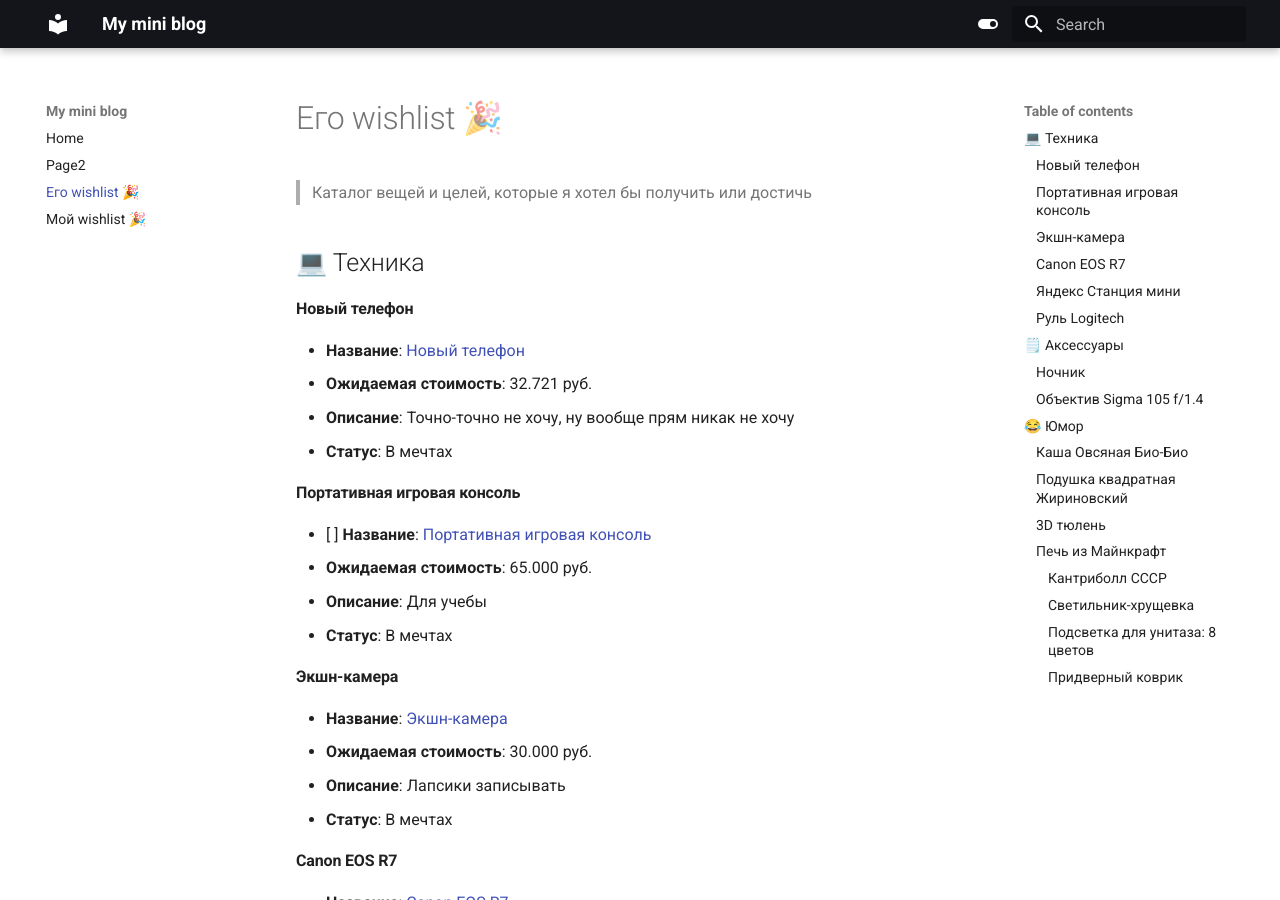
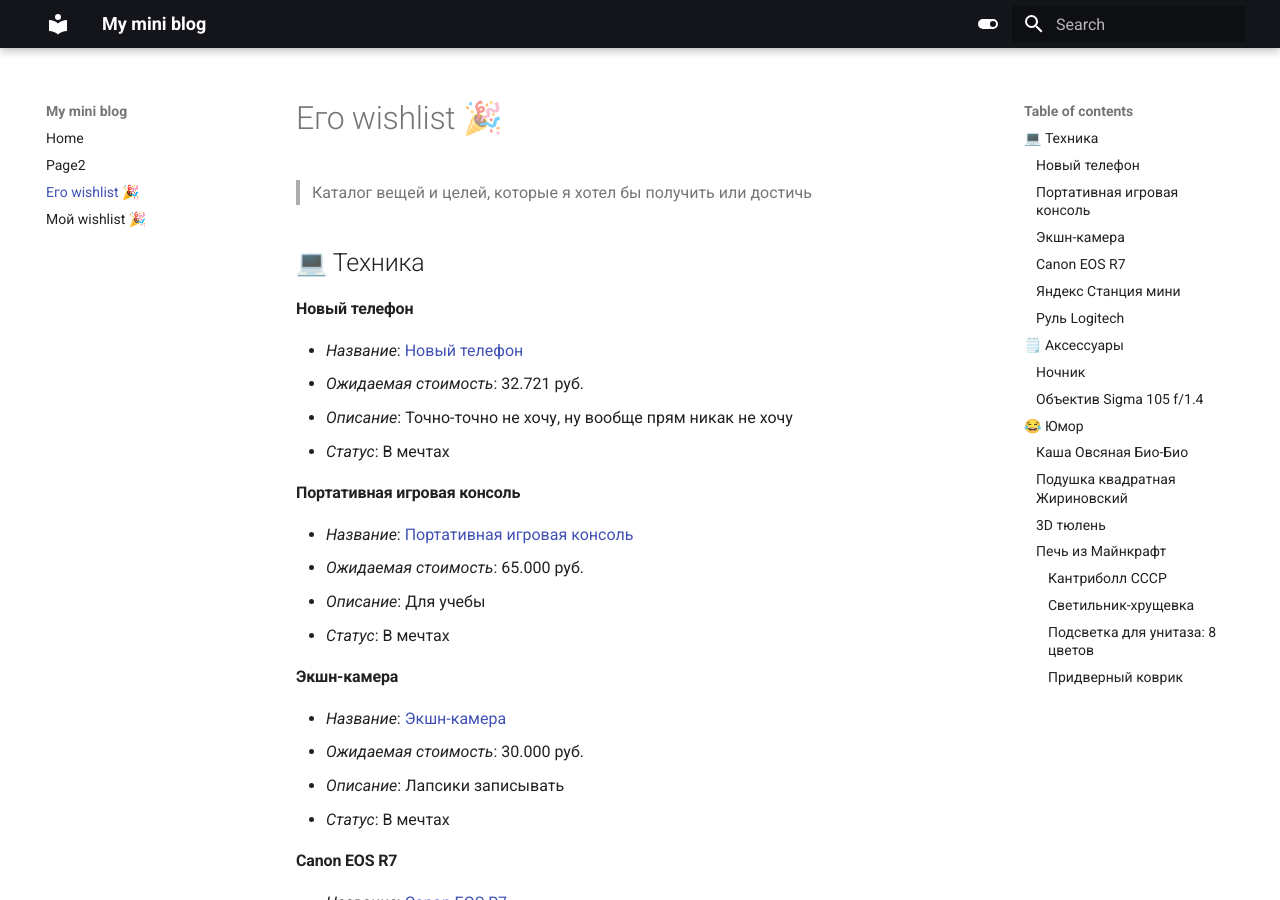
Before and after one commit to Feldmarshxll/personal-blog, an MkDocs documentation site: the page built from docs/Его wishlist 🎉.md, in a window 1280 px wide and 900 px high. Built offline with MkDocs 1.6.1 and Material for MkDocs 9.7.7, drawn with Linux system fonts in a browser that asks for light colours.

```diff
--- a/docs/Его wishlist 🎉.md
+++ b/docs/Его wishlist 🎉.md
@@ -2,100 +2,100 @@
 
 ## 💻 Техника
 #### Новый телефон
-- **Название**: [Новый телефон](https://market.yandex.ru/cc/fApEb9t)
-- **Ожидаемая стоимость**: 32.721 руб.
-- **Описание**: Точно-точно не хочу, ну вообще прям никак не хочу
-- **Статус**: В мечтах
+- *Название*: [Новый телефон](https://market.yandex.ru/cc/fApEb9t)
+- *Ожидаемая стоимость*: 32.721 руб.
+- *Описание*: Точно-точно не хочу, ну вообще прям никак не хочу
+- *Статус*: В мечтах
 
 #### Портативная игровая консоль
-- [ ]  **Название**: [Портативная игровая консоль](https://market.yandex.ru/cc/TNCAC8j)
-- **Ожидаемая стоимость**: 65.000 руб.
-- **Описание**: Для учебы
-- **Статус**: В мечтах
+- *Название*: [Портативная игровая консоль](https://market.yandex.ru/cc/TNCAC8j)
+- *Ожидаемая стоимость*: 65.000 руб.
+- *Описание*: Для учебы
+- *Статус*: В мечтах
 
 #### Экшн-камера
-- **Название**: [Экшн-камера](https://market.yandex.ru/cc/FDt1fdT)
-- **Ожидаемая стоимость**: 30.000 руб.
-- **Описание**: Лапсики записывать
-- **Статус**: В мечтах
+- *Название*: [Экшн-камера](https://market.yandex.ru/cc/FDt1fdT)
+- *Ожидаемая стоимость*: 30.000 руб.
+- *Описание*: Лапсики записывать
+- *Статус*: В мечтах
 
 #### Canon EOS R7
-- **Название**: [Canon EOS R7](https://market.yandex.ru/cc/9QbuuHl)
-- **Ожидаемая стоимость**: 100.000 руб.
-- **Описание**: Ну надо же новую камеру искать
-- **Статус**: В мечтах
+- *Название*: [Canon EOS R7](https://market.yandex.ru/cc/9QbuuHl)
+- *Ожидаемая стоимость*: 100.000 руб.
+- *Описание*: Ну надо же новую камеру искать
+- *Статус*: В мечтах
 
 
 #### Яндекс Станция мини
-- **Название**: [Яндекс Станция мини](https://market.yandex.ru/cc/6GSD7wK)
-- **Ожидаемая стоимость**: 8519 руб.
-- **Описание**: Давно хотел
-- **Статус**: В мечтах
+- *Название*: [Яндекс Станция мини](https://market.yandex.ru/cc/6GSD7wK)
+- *Ожидаемая стоимость*: 8519 руб.
+- *Описание*: Давно хотел
+- *Статус*: В мечтах
 
 #### Руль Logitech
-- **Название**: [Руль Logitech](https://market.yandex.ru/cc/Nqn2QpK)
-- **Ожидаемая стоимость**: 32.000 руб.
-- **Описание**: Кататься
-- **Статус**: В мечтах
+- *Название*: [Руль Logitech](https://market.yandex.ru/cc/Nqn2QpK)
+- *Ожидаемая стоимость*: 32.000 руб.
+- *Описание*: Кататься
+- *Статус*: В мечтах
 
 ## 🗒️ Аксессуары
 #### Ночник
-- **Название**: [Ночник](https://market.yandex.ru/cc/IYr1v4j)
-- **Ожидаемая стоимость**: 400 руб.
-- **Описание**: Планы записывать
-- **Статус**: В мечтах
+- *Название*: [Ночник](https://market.yandex.ru/cc/IYr1v4j)
+- *Ожидаемая стоимость*: 400 руб.
+- *Описание*: Планы записывать
+- *Статус*: В мечтах
 
 #### Объектив Sigma 105 f/1.4
-- **Название**: [Объектив Sigma 105 f/1.4](https://market.yandex.ru/cc/ITxuA3j)
-- **Ожидаемая стоимость**: 120.000 руб.
-- **Описание**: Надо-надо
-- **Статус**: В мечтах
+- *Название*: [Объектив Sigma 105 f/1.4](https://market.yandex.ru/cc/ITxuA3j)
+- *Ожидаемая стоимость*: 120.000 руб.
+- *Описание*: Надо-надо
+- *Статус*: В мечтах
 
 ## 😂 Юмор
 #### Каша Овсяная Био-Био
-- **Название**: [Каша Овсяная Био-Био](https://market.yandex.ru/cc/RyLwG5P)
-- **Ожидаемая стоимость**: 24 руб.
-- **Описание**: Это база еды - основы кулинарии
-- **Статус**: В мечтах
+- *Название*: [Каша Овсяная Био-Био](https://market.yandex.ru/cc/RyLwG5P)
+- *Ожидаемая стоимость*: 24 руб.
+- *Описание*: Это база еды - основы кулинарии
+- *Статус*: В мечтах
 
 #### Подушка квадратная Жириновский
-- **Название**: [Подушка квадратная Жириновский](https://market.yandex.ru/cc/jPcCSDT)
-- **Ожидаемая стоимость**: 928 руб.
-- **Описание**: Хватит это терпеть!
-- **Статус**: В мечтах
+- *Название*: [Подушка квадратная Жириновский](https://market.yandex.ru/cc/jPcCSDT)
+- *Ожидаемая стоимость*: 928 руб.
+- *Описание*: Хватит это терпеть!
+- *Статус*: В мечтах
 
 #### 3D тюлень
-- **Название**: [3D тюлень](https://market.yandex.ru/cc/LShEXCs)
-- **Ожидаемая стоимость**: 800 руб.
-- **Описание**: Пельмень
-- **Статус**: В мечтах
+- *Название*: [3D тюлень](https://market.yandex.ru/cc/LShEXCs)
+- *Ожидаемая стоимость*: 800 руб.
+- *Описание*: Пельмень
+- *Статус*: В мечтах
 
 ### Печь из Майнкрафт
-- **Название**: [Печь из Майнкрафт](https://market.yandex.ru/cc/Onv7C22)
-- **Ожидаемая стоимость**: 1325 руб.
-- **Описание**: Согреться
-- **Статус**: В мечтах
+- *Название*: [Печь из Майнкрафт](https://market.yandex.ru/cc/Onv7C22)
+- *Ожидаемая стоимость*: 1325 руб.
+- *Описание*: Согреться
+- *Статус*: В мечтах
 
 #### Кантриболл СССР
-- **Название**: [Кантриболл СССР](https://market.yandex.ru/cc/QJg2531)
-- **Ожидаемая стоимость**: 1790 руб.
-- **Описание**: Пора
-- **Статус**: В мечтах
+- *Название*: [Кантриболл СССР](https://market.yandex.ru/cc/QJg2531)
+- *Ожидаемая стоимость*: 1790 руб.
+- *Описание*: Пора
+- *Статус*: В мечтах
 
 #### Светильник-хрущевка
-- **Название**: [Светильник-хрущевка](https://market.yandex.ru/cc/9U74Omw)
-- **Ожидаемая стоимость**: 2800 руб.
-- **Описание**: Страшно одному спать
-- **Статус**: В мечтах
+- *Название*: [Светильник-хрущевка](https://market.yandex.ru/cc/9U74Omw)
+- *Ожидаемая стоимость*: 2800 руб.
+- *Описание*: Страшно одному спать
+- *Статус*: В мечтах
 
 #### Подсветка для унитаза: 8 цветов
-- **Название**: [Подсветка для унитаза: 8 цветов](https://market.yandex.ru/cc/4PNP82E)
-- **Ожидаемая стоимость**: 321 руб.
-- **Описание**: Обещаю регулярно ходить
-- **Статус**: В мечтах
+- *Название*: [Подсветка для унитаза: 8 цветов](https://market.yandex.ru/cc/4PNP82E)
+- *Ожидаемая стоимость*: 321 руб.
+- *Описание*: Обещаю регулярно ходить
+- *Статус*: В мечтах
 
 #### Придверный коврик
-- **Название**: [Придверный коврик](https://market.yandex.ru/cc/8k96Tiv)
-- **Ожидаемая стоимость**: 600 руб.
-- **Описание**: Ну правильно
-- **Статус**: В мечтах
+- *Название*: [Придверный коврик](https://market.yandex.ru/cc/8k96Tiv)
+- *Ожидаемая стоимость*: 600 руб.
+- *Описание*: Ну правильно
+- *Статус*: В мечтах
```
Also changed, not shown: docs/Мой wishlist 🎉.md (+34 -19 lines).
